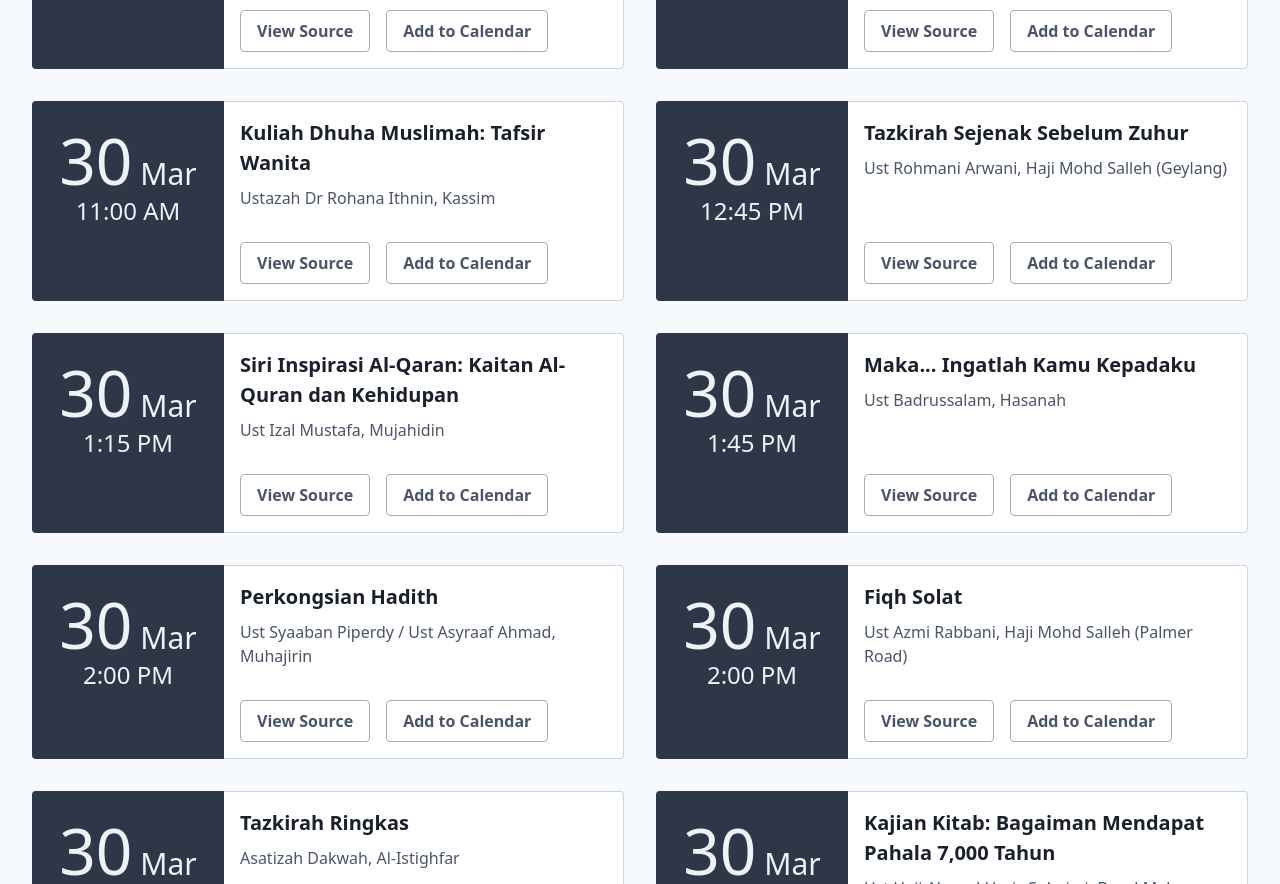
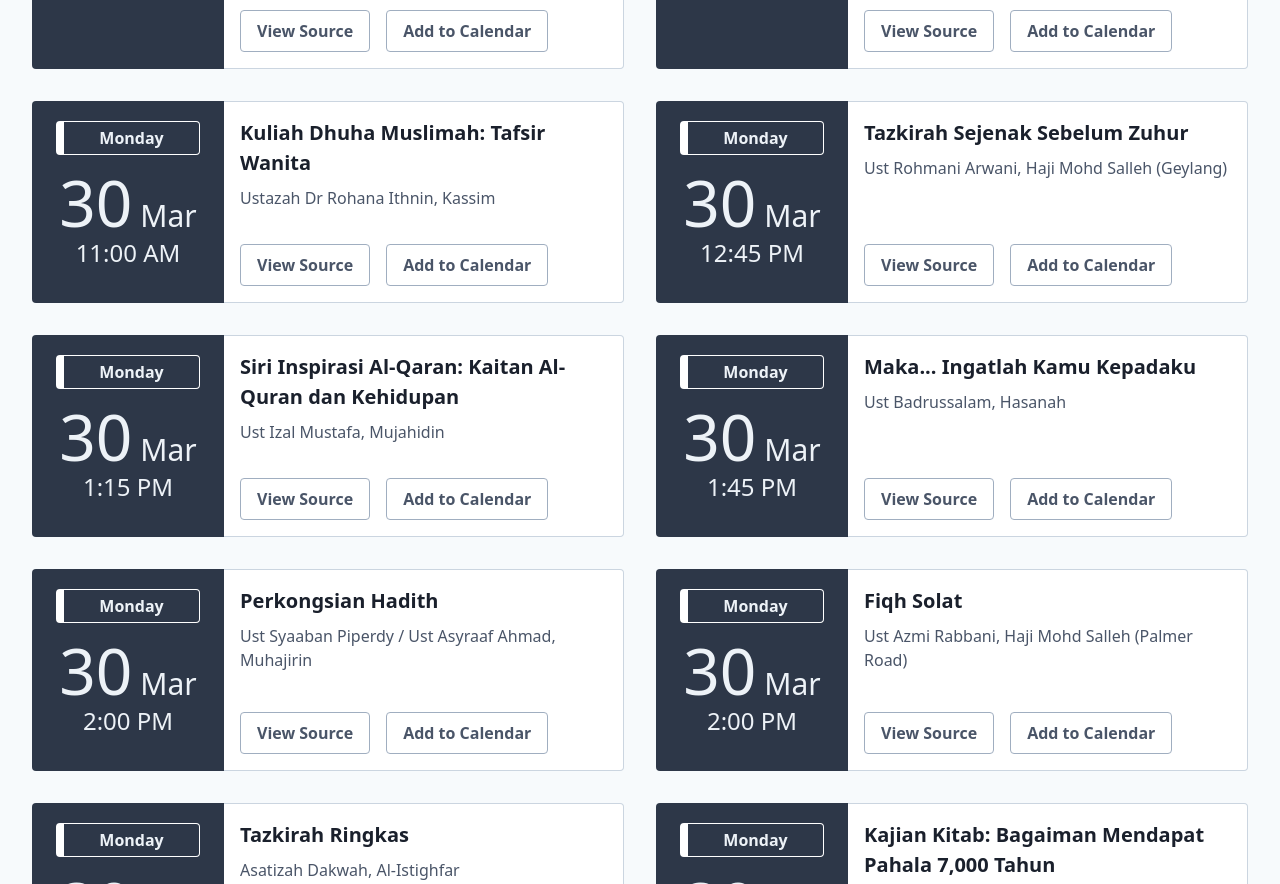
Before and after one commit to tengkuhafidz/FatihaTV, a Gatsby site: page /live in a window 1280 px wide. Shown: the part 795-1679 px from the top of the page. Built offline with nearby package versions, Linux system fonts and the light colour scheme; Gatsby itself is replaced by a stand-in of ours.

Commit message:
add display day

```diff
--- a/src/components/Live/single-live-session.tsx
+++ b/src/components/Live/single-live-session.tsx
@@ -4,27 +4,46 @@ import moment from 'moment'
 const SingleLiveSession = ({data}) => {
     const { Time, Mosque, Title, Speaker, Link } = data
 
+    const getDateTime = () => {
+        const currentYear = moment().get('year')
+        const dateTime = `${data.Date} ${currentYear} ${data.Time}`
+        return moment(dateTime).format('YYYYMMDDTHHmmss')
+    }
+
     const getCalendarLink = () => {
         const details = `By+${Speaker},+Masjid+${Mosque}`
-        const currentYear = moment().get('year')
-        const dateTime = `${data.Date} ${currentYear} ${data.Time}`
-        const formattedDateTime = moment(dateTime).format('YYYYMMDDTHHmmss')
-        return `https://calendar.google.com/calendar/r/eventedit?text=${Title}&dates=${formattedDateTime}/${formattedDateTime}&details=${details}`
+        const dateTime = getDateTime
+        return `https://calendar.google.com/calendar/r/eventedit?text=${Title}&dates=${dateTime}/${dateTime}&details=${details}`
     }
 
     const getFormattedDate = () => {
         const numberOnlyPattern = /\d+/g;
+        const date = data.Date
+        const displayDate = moment(getDateTime()).calendar(null, {
+            sameDay: '[Today]',
+            nextDay: '[Tomorrow]',
+            nextWeek: 'dddd',
+            lastDay: '[Yesterday]',
+            lastWeek: '[Last] dddd',
+            sameElse: 'DD/MM/YYYY'
+        });
+
         return {
-            numericDay: data.Date.match(numberOnlyPattern),
-            month: data.Date.replace(numberOnlyPattern, '')
+            displayDay: displayDate,
+            numericDay: date.match(numberOnlyPattern),
+            month: date.replace(numberOnlyPattern, '')
         }
     }
 
     return (
         <div className="max-w-sm w-full lg:min-w-full lg:flex">
-            <div className="h-48 lg:h-auto lg:w-48 flex-none rounded-t lg:rounded-t-none lg:rounded-l text-center bg-gray-800 text-gray-200 pt-3">
+            <div className="lg:w-48 flex-none rounded-t lg:rounded-t-none lg:rounded-l text-center bg-gray-800 text-gray-200 pt-4 pb-8">
+                <div className="border-l-8 border-white border text-gray-200 p-1 mx-6 mt-1 rounded" role="alert">
+                    <p className="font-bold">{getFormattedDate().displayDay}</p>
+                </div>
                 <span className="text-6xl">{getFormattedDate().numericDay}<span className="text-3xl"> {getFormattedDate().month}</span></span>
                 <span className="block text-2xl -mt-4">{Time}</span>
+
             </div>
             <div className="border-r border-b border-l border-gray-400 lg:border-l-0 lg:border-t lg:border-gray-400 bg-white rounded-b lg:rounded-b-none lg:rounded-r p-4 flex flex-col justify-between leading-normal w-full">
                 <div className="mb-8">
```
